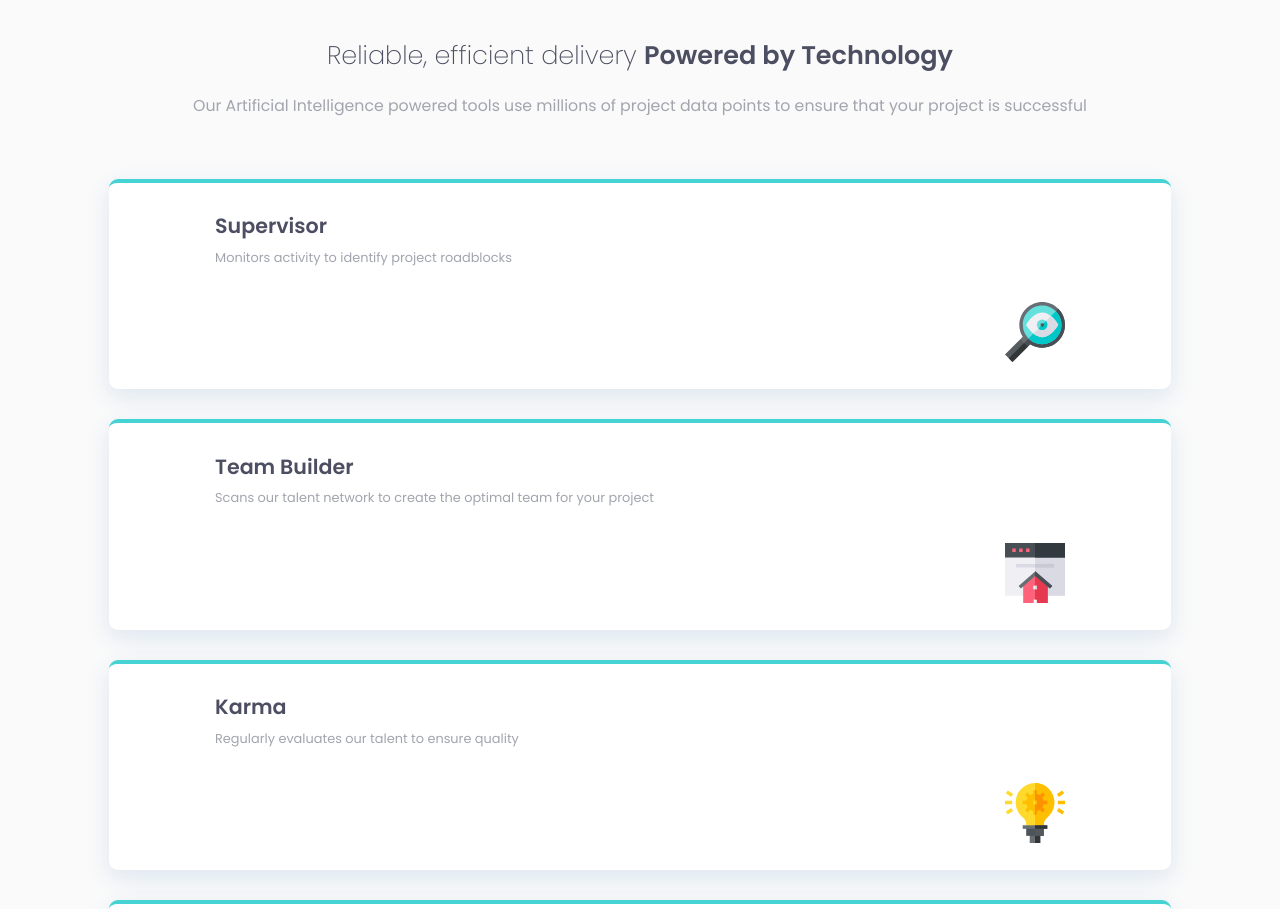
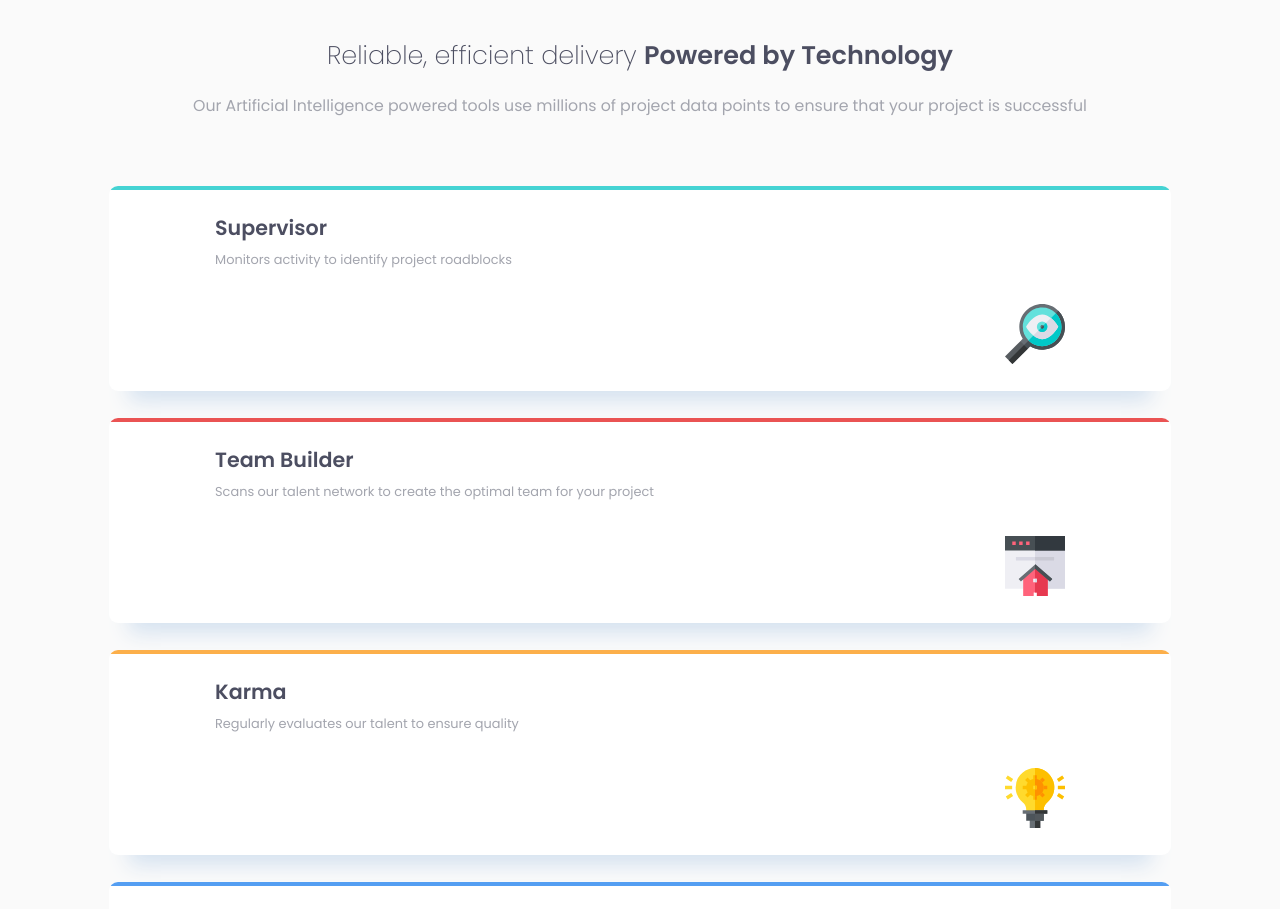
Before and after one commit to joanFaseDev/four-card-feature-app, a plain HTML site: page index.html in a window 1280 px wide. Shown: the top 909 px of the page. Drawn offline with Linux system fonts and the light colour scheme.

Commit message:
index.html & style.css updated

```diff
--- a/index.html
+++ b/index.html
@@ -26,6 +26,7 @@
         </p>
       </section>
       <section class="card card--supervisor">
+        <div class="card__hidden hidden--supervisor"></div>
         <div class="card__container">
           <h2 class="card__title">Supervisor</h2>
           <p class="card__paragraph">
@@ -41,6 +42,7 @@
         </div>
       </section>
       <section class="card card--team-builder">
+        <div class="card__hidden hidden--team-builder"></div>
         <div class="card__container">
           <h2 class="card__title">Team Builder</h2>
           <p class="card__paragraph">
@@ -56,6 +58,7 @@
         </div>
       </section>
       <section class="card card--karma">
+        <div class="card__hidden hidden--karma"></div>
         <div class="card__container">
           <h2 class="card__title">Karma</h2>
           <p class="card__paragraph">
@@ -71,6 +74,7 @@
         </div>
       </section>
       <section class="card card--calculator">
+        <div class="card__hidden hidden--calculator"></div>
         <div class="card__container">
           <h2 class="card__title">Calculator</h2>
           <p class="card__paragraph">
--- a/style.css
+++ b/style.css
@@ -10,6 +10,7 @@
   /* Neutral Colors */
   --background-color--main: hsl(0, 0%, 98%);
   --background-color--card: hsl(0, 0%, 100%);
+  --box-shadow--card: hsl(212, 48%, 89%);
   --color-default: hsl(229, 6%, 66%);
   --color-title: hsl(234, 12%, 34%);
 
@@ -49,7 +50,7 @@ body {
 }
 
 .intro {
-  padding: 1em 0 3em;
+  padding: 1em 0 3.5em;
 }
 
 .intro__title {
@@ -67,14 +68,13 @@ body {
 }
 
 .card {
+  box-shadow: var(--box-shadow--card) 0px 30px 20px -20px;
   background-color: var(--background-color--card);
-  box-shadow: 0px 8px 24px hsl(210, 38%, 90%);
   border: none;
   border-radius: 0.6rem;
-  /* border-bottom-left-radius: 0.6rem; */
-  /* border-bottom-right-radius: 0.6rem; */
-  padding: 1.5em 0 1.8em;
-  margin-bottom: 2em;
+  padding: 0 0 1.8em;
+  margin-bottom: 1.8em;
+  overflow: hidden;
 }
 
 .card__container {
@@ -103,20 +103,25 @@ body {
   height: 60px;
 }
 
+.card__hidden {
+  height: 1.4em;
+}
+
 /* Modifiers */
 .title--weight {
   font-weight: var(--font-weight-bold);
 }
 
-.card--supervisor {
-  border-top: 4px outset var(--color-team-supervisor);
+.hidden--supervisor {
+  border-top: 4px solid var(--color-team-supervisor);
 }
-.card--team-builder {
-  border-top: 4px outset var(--color-team-supervisor);
+
+.hidden--team-builder {
+  border-top: 4px outset var(--color-team-builder);
 }
-.card--karma {
-  border-top: 4px outset var(--color-team-supervisor);
+.hidden--karma {
+  border-top: 4px outset var(--color-team-karma);
 }
-.card--calculator {
-  border-top: 4px outset var(--color-team-supervisor);
+.hidden--calculator {
+  border-top: 4px outset var(--color-team-calculator);
 }
```
